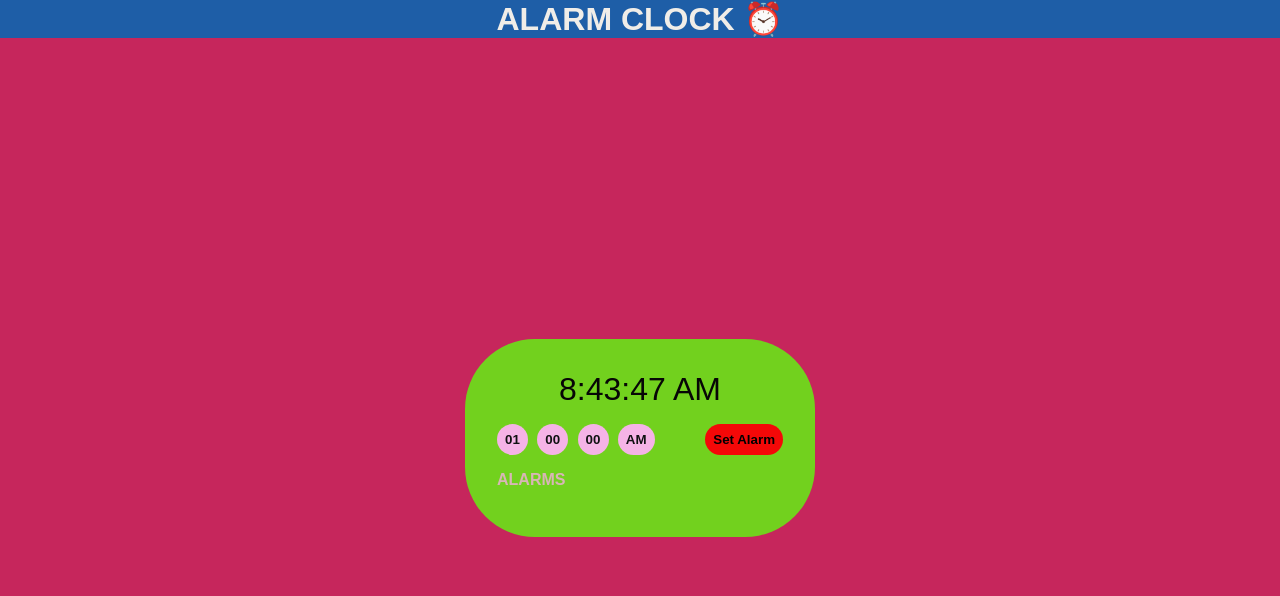
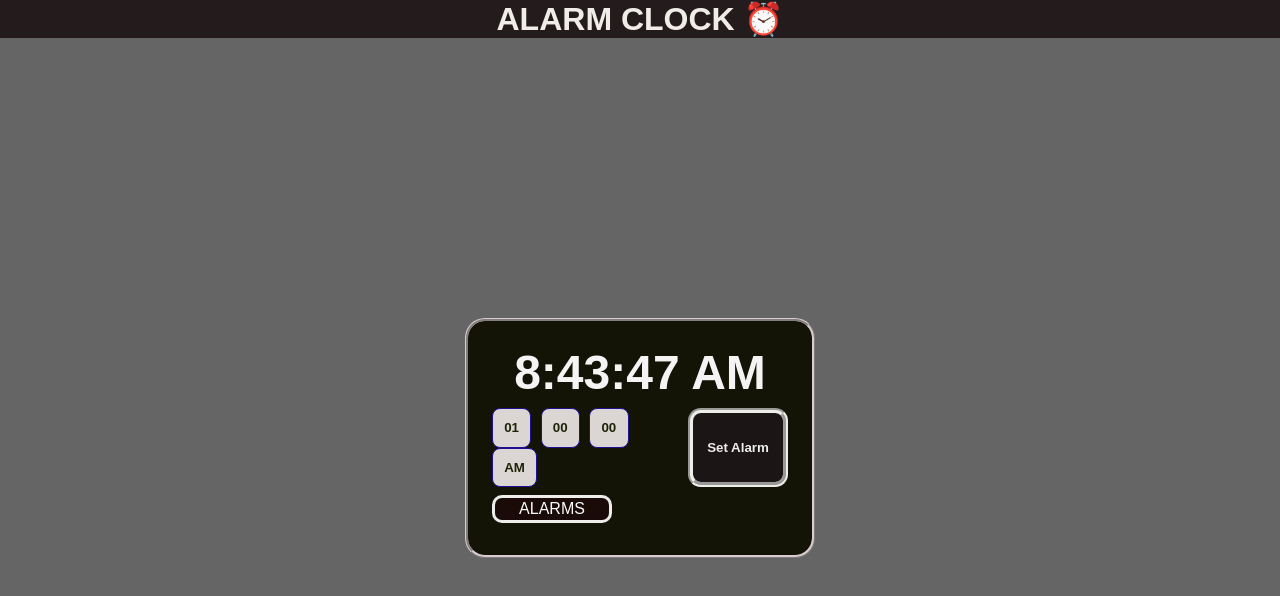
Before and after one commit to Mbalram26/Alarm-Clock, a plain HTML site: page index.html in a window 1280 px wide. Drawn offline with Linux system fonts and the light colour scheme.

Commit message:
Update style.css

```diff
--- a/style.css
+++ b/style.css
@@ -1,68 +1,69 @@
 /* GLobal Styles */
-* {
+*{
   margin: 0;
   padding: 0;
   box-sizing: border-box;
 }
 
-  body {
+body{
   font-family: sans-serif;
 }
 
-  .d-flex {
+.d-flex{
   display: flex;
 }
 
 .btn {
-    outline: none;
-    border: none;
-    background-color: rgb(244, 8, 8);
+  font-weight: bolder;
+  background-color: rgb(28, 21, 21);
+  color: #ededea;
   cursor: pointer;
   padding: 0.5rem;
   border-radius: 1px;
   transition: all 0.3s ease-in-out;
 }
-  select {
+select{
   appearance: none;
-    outline: rgb(152, 166, 177);
-    background-color: rgb(245, 179, 230);
-    padding: 0.5rem;
-    font-weight: bold;
-    border: none;
-    border-radius: 5rem;
+  outline: rgb(163, 201, 59);
+  background-color: rgb(219, 213, 212);
+  padding: 0.7rem;
+  font-weight: bolder;
+  border-radius: 0.5rem;
   margin-right: 0.3rem;
   cursor: pointer;
-    color: #101112;
-    border-color: black;
+  color: #1e2406;
+  border-color: rgb(30, 16, 147);
 }
 
-  .mb {
-    margin-bottom: 1rem;
+.mb{
+  margin-bottom: 0.5rem;
 }
 
 /* End GLobal Styles */
 
-  .main-container {
+.main-container{
   min-height: 100vh;
   align-items: center;
   justify-content: center;
-    background-color: #c6265c;
+  background-color: #666566;
 }
 
-  .clock-container {
-    padding: 2rem;
+.clock-container{
+  padding: 1.5rem;
   flex-flow: column;
   justify-content: flex-start;
   align-items: center;
   width: 100%;
   min-height: 100vh;
-
-    background-color: #72d11e;
+  background-color: #131306;
+  border-color: #d6ccce;
+  border-style:ridge;
 }
 
 .current-time {
-    font-size: 2rem;
-    color: rgb(7, 6, 6);
+  font-size: 3rem;
+  color: rgb(245, 243, 243);
+  font-weight: bold;
 }
 
 .alarm-form {
@@ -72,53 +73,68 @@
 }
 
 .submit-button {
-    border-color: rgb(172, 158, 158);
-    border: 10px;
-    border-radius: 2rem;
-    font-weight: bold;
+  border-color: rgb(247, 245, 245);
+  border: 5px;
+  border-radius: 0.8rem;
+  border-color: #ededea;
+  font-weight: bolder;
+  width: 100px;
+  border-style:groove;
 }
 
 .set-alarm-container {
   width: 100%;
 }
 
-  .set-alarm-container .set-alarm-container-title {
-    color: rgb(216, 182, 182);
-    font-weight: bold;
+.set-alarm-container .set-alarm-container-title{
+  background-color: rgba(27, 10, 10, 0.918);
+  color: rgb(252, 252, 251);
+  font-weight: solid ;
+  text-align: center;
   font-size: 1rem;
+  padding: 2px;
+  border-radius: 10px;
+  border-style: solid;
+  border-color: #ededea;
+  width: 120px;
 }
 
 .alarm {
   justify-content: space-between;
-    border-radius: 30px;
-    padding: 0.5rem 1rem;
+  border-radius: 10px;
+  padding: 0.5rem 0.2rem;
   align-items: center;
-
+  border-style:double;
+  border-color: #3dd2e9;
 }
 .alarm .delete-alarm {
-    border-radius: 2rem;
-    background-color: rgba(230, 13, 13, 0.918);
+  border-radius: 0.5rem;
+  background-color: rgba(14, 11, 11, 0.918);
   font-weight: bold;
-    color: wheat;
+  color: rgb(241, 242, 240);
   font-size:xx-medium;
+  width: 80px;
+  border: #1c75a1;
+  border-color: white;
+  border-style:groove;
+  border: px;
 }
 
 .time {
-    color: #0E141B;
-    font-size: 3rem;
+  color: #f5f7f8;
+  font-size: 2rem;
   font-weight: bold;
 }
 .btn:focus,
 .btn:hover {
-    box-shadow: rgb(84, 178, 185) 2px 2px 2px 1px inset, #fff -2px -2px 10px 1px inset;
+  box-shadow: rgb(117, 113, 109) 2px 2px 2px 1px inset, #778078 -2px -2px 10px 1px inset;
 }
 
 .page-title{
-    background-color: #1e5ea7;
+  background-color: rgba(17, 8, 8, 0.918);
   align-items: center;
   text-align: center;
   color: rgb(240, 237, 232);
-
 }
 
 
@@ -130,7 +146,7 @@
   }
   .clock-container{
       justify-content: center;
-        border-radius: 70px;
+      border-radius: 20px;
       width: 350px;
       min-height: auto;
   }
```
Lines whose indentation alone changed are shown as unchanged.
